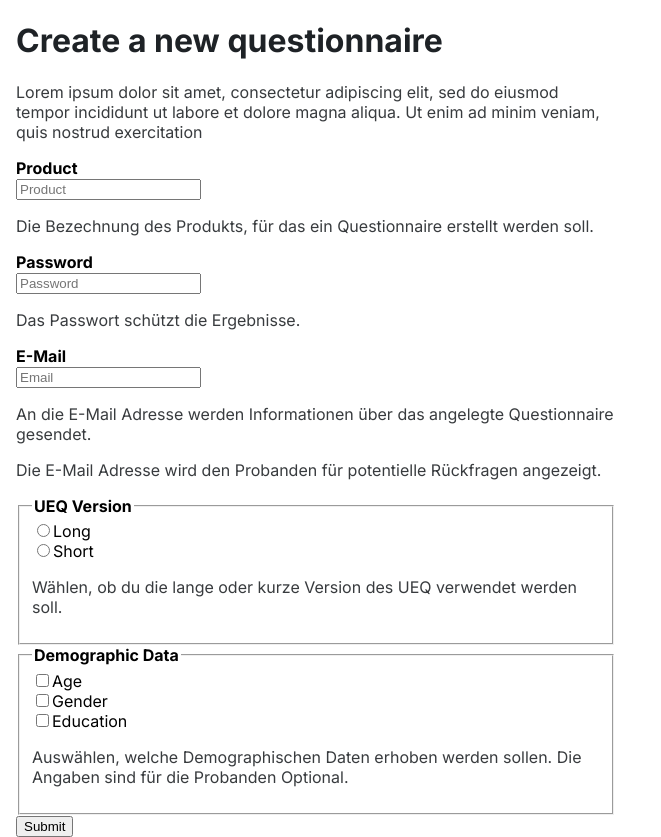
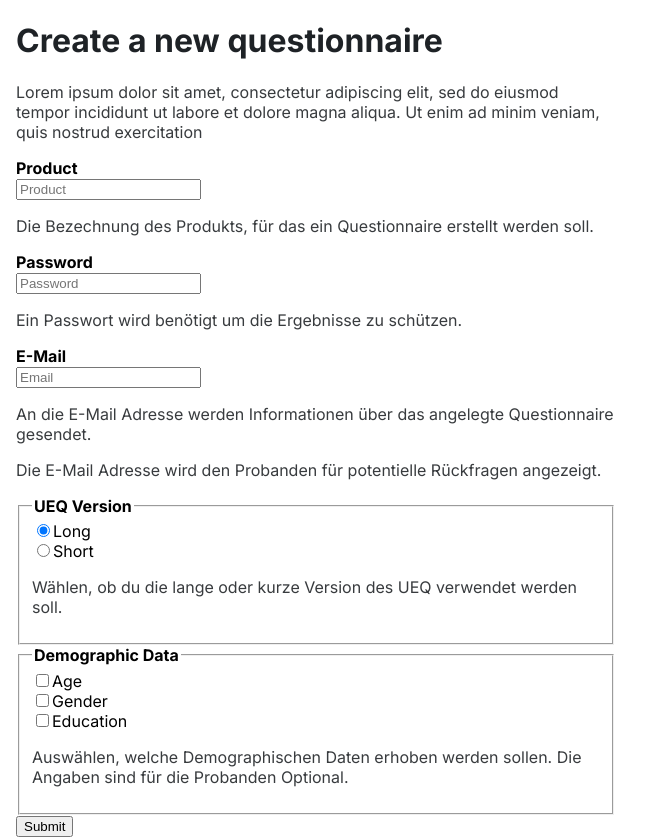
Before and after one commit to Yannik195/ueq-online-tool, a React (Create React App) app in the folder frontend/: page /q/create in a window 1280 px wide. Shown: the whole page, without its empty margins (0-661 px from the left). Built offline with nearby package versions, Linux system fonts and the light colour scheme.

Commit message:
Error Messages

```diff
--- a/frontend/src/Pages/q/create.js
+++ b/frontend/src/Pages/q/create.js
@@ -26,7 +26,7 @@ export function Create() {
       <form onSubmit={handleSubmit(onSubmit)}>
 
         <label htmlFor='product'>
-          <strong>Product</strong>
+          <strong>Product</strong> {errors.product && <span>required</span>}
           <br />
           <input
             id='product'
@@ -37,10 +37,12 @@ export function Create() {
             })}
           />
           <p>Die Bezechnung des Produkts, für das ein Questionnaire erstellt werden soll.</p>
+
+
         </label>
 
         <label htmlFor='password'>
-          <strong>Password</strong>
+          <strong>Password</strong> {errors.password && <span>required</span>}
           <br />
           <input
             id='password'
@@ -49,11 +51,11 @@ export function Create() {
               required: true,
             })}
           />
-          <p>Das Passwort schützt die Ergebnisse.</p>
+          <p>Ein Passwort wird benötigt um die Ergebnisse zu schützen.</p>
         </label>
 
         <label htmlFor="email">
-          <strong>E-Mail</strong>
+          <strong>E-Mail</strong> {errors.email && <span>required</span>}
           <br />
           <input
             id='email'
@@ -70,7 +72,7 @@ export function Create() {
           <legend><strong>UEQ Version</strong></legend>
 
           <label htmlFor="version_long">
-            <input {...register("ueq_version")} type="radio" id="version_long" value="long" />
+            <input {...register("ueq_version")} type="radio" id="version_long" value="long" checked="checked" />
             Long
           </label>
 
```
